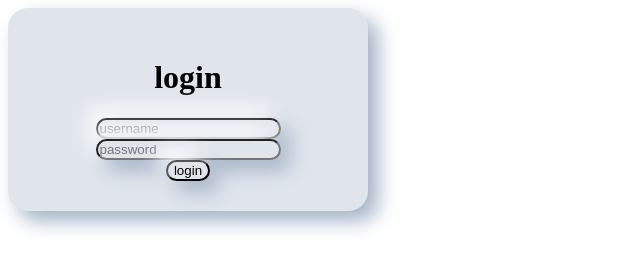
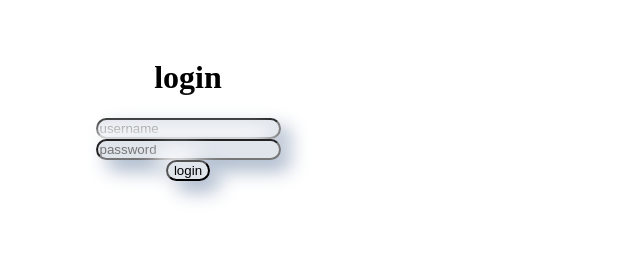
Before and after one commit to AnkurSainiAns/login-page, a plain HTML site: page index.html in a window 1280 px wide. Shown: the whole page, without its empty margins (0-640 px from the left). Drawn offline with Linux system fonts and the light colour scheme.

Commit message:
Update index.html

```diff
--- a/index.html
+++ b/index.html
@@ -7,7 +7,7 @@
     <link rel="stylesheet" href="style.css">
 </head>
 <body>
-    <div class ="log log-card">
+    <div class ="log-card">
         <h1>login</h1>
         <input type="text" class="log log-input" placeholder="username">
         <input type="password" class="log log-input" placeholder="password">
```
